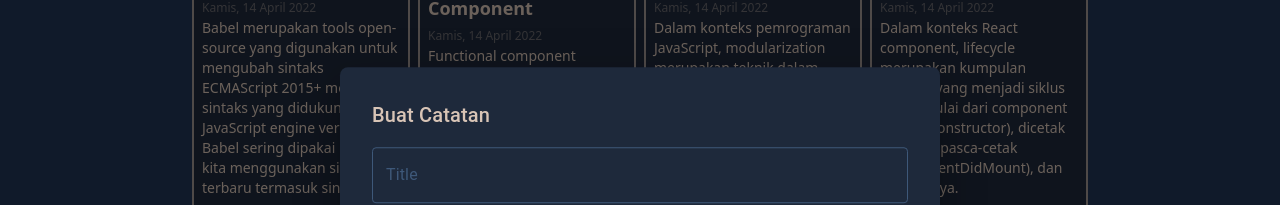
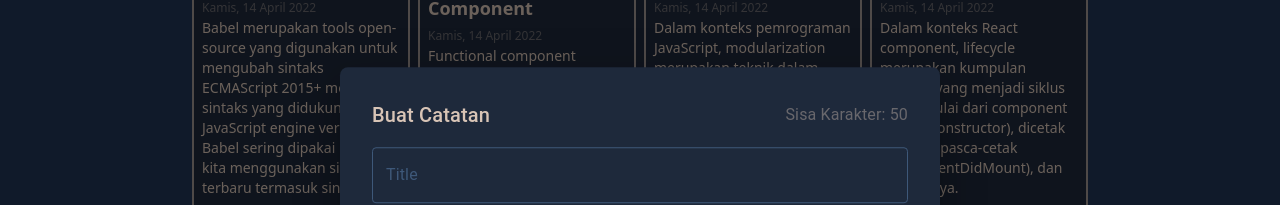
Before and after one commit to malllvinnn/personal-notes, a React (Vite) app: page / in a window 1280 px wide. Both pictures are taken after a click on the button "ADD NOTE". Shown: the part 129-334 px from the top of the page. Built offline with nearby package versions, Linux system fonts and the light colour scheme.

Commit message:
Add Feature limit Char on Input Title

```diff
--- a/src/components/AddNotes.jsx
+++ b/src/components/AddNotes.jsx
@@ -47,6 +47,7 @@ const styleFormTextArea = {
 const AddNotes = ({ addNote }) => {
   const [isTitle, setIsTitle] = React.useState("");
   const [isBody, setIsBody] = React.useState("");
+  const maxTitleLength = 50;
 
   const [open, setOpen] = React.useState(false);
   const handleOpen = () => setOpen(true);
@@ -54,6 +55,7 @@ const AddNotes = ({ addNote }) => {
 
   const onSubmitAddHandler = (e) => {
     e.preventDefault();
+
     const data = {
       title: isTitle,
       body: isBody,
@@ -64,6 +66,8 @@ const AddNotes = ({ addNote }) => {
     setIsTitle("");
     handleClose();
   };
+
+  const remainingTitleChar = maxTitleLength - isTitle.length;
 
   return (
     <div>
@@ -78,9 +82,20 @@ const AddNotes = ({ addNote }) => {
         aria-describedby="modal-modal-description"
       >
         <Box sx={styleModal}>
-          <Typography id="modal-modal-title" variant="h6" component="h2">
-            Buat Catatan
-          </Typography>
+          <Box
+            style={{
+              display: "flex",
+              alignItems: "center",
+              justifyContent: "space-between",
+            }}
+          >
+            <Typography id="modal-modal-title" variant="h6" component="h2">
+              Buat Catatan
+            </Typography>
+            <Typography component="span" style={{ opacity: "40%" }}>
+              Sisa Karakter: {remainingTitleChar}
+            </Typography>
+          </Box>
           <Box
             component="form"
             sx={{ display: "flex", flexDirection: "column", gap: "1rem" }}
@@ -93,7 +108,13 @@ const AddNotes = ({ addNote }) => {
               fullWidth
               sx={styleForm}
               value={isTitle}
-              onChange={(e) => setIsTitle(e.target.value)}
+              onChange={(e) => {
+                // setIsTitle(e.target.value);
+                const inputValue = e.target.value;
+                if (inputValue.length <= maxTitleLength) {
+                  setIsTitle(inputValue);
+                }
+              }}
             />
             <TextField
               id="outlined-textarea"
```
